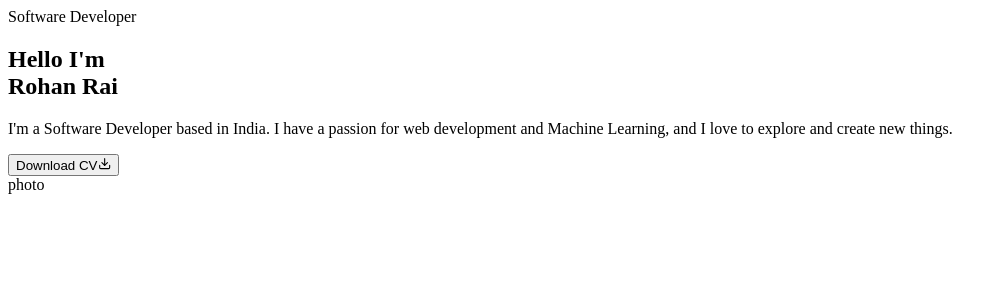
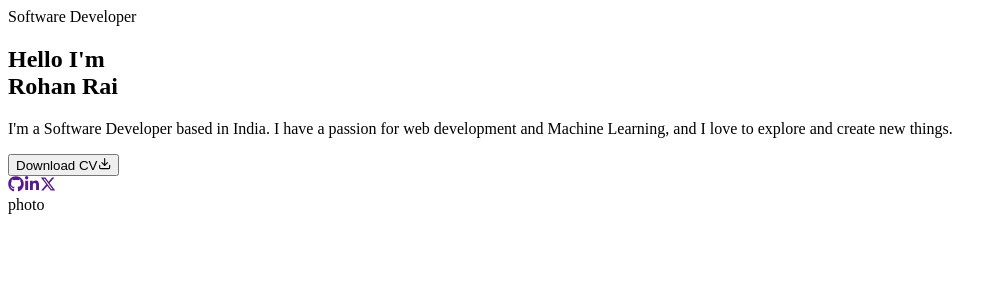
Before and after one commit to rohxn-rai/rohan-rai-portfolio, a Next.js app: page / in a window 1280 px wide. Shown: the top 300 px of the page, without its empty margins (0-1007 px from the left). Built offline with nearby package versions, Linux system fonts and the light colour scheme.

Commit message:
modified Social - mapped all the icons with the repective socials

```diff
--- a/components/Social.jsx
+++ b/components/Social.jsx
@@ -1,16 +1,27 @@
 import Link from "next/link";
 
-import { FaGithub, FaLinkedinIn, FaYoutube, FaTwitter } from "react-icons/fa";
+import { FaGithub, FaLinkedinIn, FaYoutube } from "react-icons/fa";
+import { FaXTwitter } from "react-icons/fa6";
 
 const socials = [
   { icon: <FaGithub />, path: "" },
   { icon: <FaLinkedinIn />, path: "" },
-  { icon: <FaYoutube />, path: "" },
-  { icon: <FaTwitter />, path: "" },
+  // { icon: <FaYoutube />, path: "" },
+  { icon: <FaXTwitter />, path: "" },
 ];
 
-const Socials = () => {
-  return <div className=""></div>;
+const Socials = ({ containerStyles, iconStyles }) => {
+  return (
+    <div className={containerStyles}>
+      {socials.map((item, index) => {
+        return (
+          <Link key={index} href={item.path} className={iconStyles}>
+            {item.icon}
+          </Link>
+        );
+      })}
+    </div>
+  );
 };
 
 export default Socials;
```
